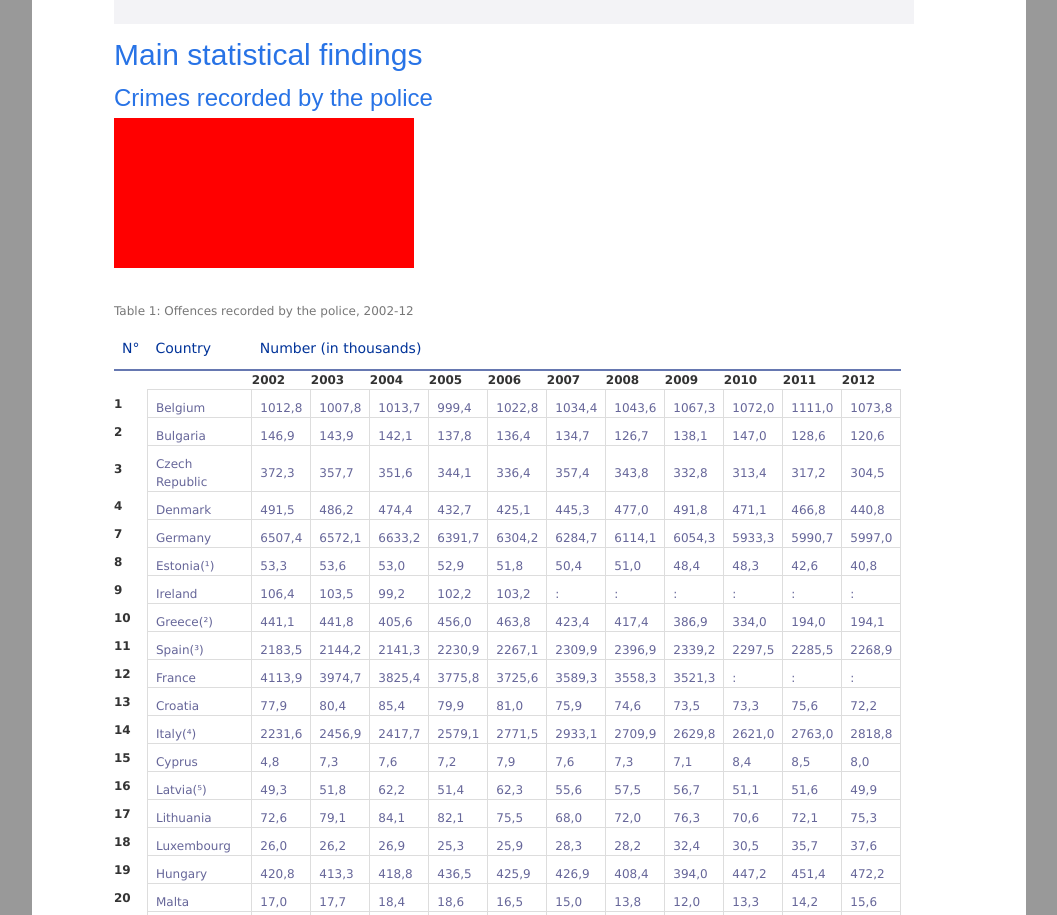
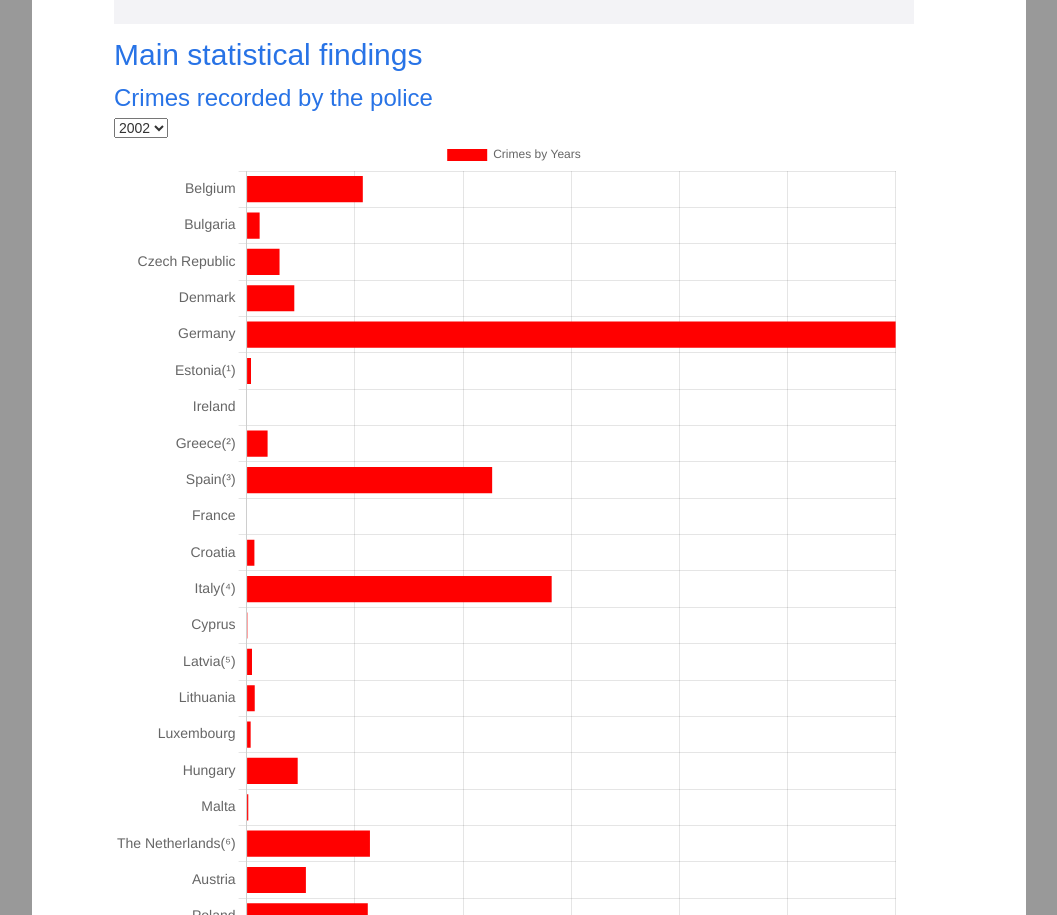
Before and after one commit to Yashidao/js-datavisualisation-challenge, a plain HTML site: page index.html in a window 1280 px wide. Shown: the part 1150-2065 px from the top of the page, without its empty margins (111-1168 px from the left). Drawn offline with nearby package versions, Linux system fonts and the light colour scheme; a web font is replaced by a local one.

Commit message:
graphique fonctionnel

```diff
--- a/assets/script.js
+++ b/assets/script.js
@@ -9,14 +9,194 @@ document.getElementById("firstHeading").insertAdjacentElement("afterend", canvas
 let canvasPolice = document.createElement("canvas")
 canvasPolice.setAttribute("id", "canvasPolice")
 document.getElementById("table1").insertAdjacentElement("beforebegin", canvasPolice)
+canvasPolice.height = 500
 
 let canvasHomicide = document.createElement("canvas")
 canvasHomicide.setAttribute("id", "canvasHomicide")
 document.getElementById("table2").insertAdjacentElement("beforebegin", canvasHomicide)
 
+// Mise en place de th supplémentaire pour la facilité du code
+let nbthousand = document.getElementsByTagName("th")[2]
+nbthousand.setAttribute("colspan", 3)
+for (i = 3; i < 13; i++) {
+    let th = document.createElement("th")
+    th.style.gap = -30
+    document.getElementsByTagName("tr")[0].appendChild(th)
+}
 
+// Mise en place des arrays
+let arrTemp = []
+const table = document.getElementById("table1")
 
-// TEST
-canvasH1.style.backgroundColor = 'red'
-canvasPolice.style.backgroundColor = 'red'
-canvasHomicide.style.backgroundColor = 'red'
+// Array pour les années
+let arrYears = []
+let nombreTh = 26
+let countTh = 0 // Pour éviter les cases vident
+for (i = 0; i < nombreTh; i++) {
+    if (i >= 15) {
+        arrYears[countTh] = document.getElementsByTagName("th")[i].textContent
+        countTh++
+    }
+}
+
+// Array pour les Pays
+let arrPays = []
+let countTd = 0
+let countAdaptTd = 0
+for (i = 0; i < 35; i++) {
+    if (countAdaptTd == 0) {
+        countAdaptTd += 1
+        arrPays[i] = document.getElementsByTagName("td")[countTd].textContent
+        countTd = countAdaptTd + countTd + 11
+    } else if (countAdaptTd == 1) {
+        arrPays[i] = document.getElementsByTagName("td")[countTd].textContent
+        countTd = countTd + 12
+    }
+}
+
+// Bouton dropdown selection d'année ET leur valeurs
+let slc = document.createElement("select")
+slc.setAttribute("id", "Selection")
+document.getElementById("canvasPolice").insertAdjacentElement("beforebegin", slc)
+for (i = 0; i < arrYears.length; i++) {
+    let opt = document.createElement("option")
+    opt.setAttribute("value", optionValue(i)) // ici, je call une fonction par rapport à i et les années
+    document.getElementById("Selection").appendChild(opt)
+    opt.text = arrYears[i]
+}
+function optionValue(i) {
+    arrTemp = []
+    switch (i) {
+        case 0:
+            for (let i = 0; i < table.rows.length; i++) {
+                arrTemp.push(table.rows[i].cells[2].textContent)
+                arrTemp[i] = arrTemp[i].replace(",", ".")
+            }
+            arrTemp.shift()
+            arrTemp.shift()
+            break
+        case 1:
+            for (let i = 0; i < table.rows.length; i++) {
+                arrTemp.push(table.rows[i].cells[3].textContent)
+                arrTemp[i] = arrTemp[i].replace(",", ".")
+            }
+            arrTemp.shift()
+            arrTemp.shift()
+            break
+        case 2:
+            for (let i = 0; i < table.rows.length; i++) {
+                arrTemp.push(table.rows[i].cells[4].textContent)
+                arrTemp[i] = arrTemp[i].replace(",", ".")
+            }
+            arrTemp.shift()
+            arrTemp.shift()
+            break
+        case 3:
+            for (let i = 0; i < table.rows.length; i++) {
+                arrTemp.push(table.rows[i].cells[5].textContent)
+                arrTemp[i] = arrTemp[i].replace(",", ".")
+            }
+            arrTemp.shift()
+            arrTemp.shift()
+            break
+        case 4:
+            for (let i = 0; i < table.rows.length; i++) {
+                arrTemp.push(table.rows[i].cells[6].textContent)
+                arrTemp[i] = arrTemp[i].replace(",", ".")
+            }
+            arrTemp.shift()
+            arrTemp.shift()
+            break
+        case 5:
+            for (let i = 0; i < table.rows.length; i++) {
+                arrTemp.push(table.rows[i].cells[7].textContent)
+                arrTemp[i] = arrTemp[i].replace(",", ".")
+            }
+            arrTemp.shift()
+            arrTemp.shift()
+            break
+        case 6:
+            for (let i = 0; i < table.rows.length; i++) {
+                arrTemp.push(table.rows[i].cells[8].textContent)
+                arrTemp[i] = arrTemp[i].replace(",", ".")
+            }
+            arrTemp.shift()
+            arrTemp.shift()
+            break
+        case 7:
+            for (let i = 0; i < table.rows.length; i++) {
+                arrTemp.push(table.rows[i].cells[9].textContent)
+                arrTemp[i] = arrTemp[i].replace(",", ".")
+            }
+            arrTemp.shift()
+            arrTemp.shift()
+            break
+        case 8:
+            for (let i = 0; i < table.rows.length; i++) {
+                arrTemp.push(table.rows[i].cells[10].textContent)
+                arrTemp[i] = arrTemp[i].replace(",", ".")
+            }
+            arrTemp.shift()
+            arrTemp.shift()
+            break
+        case 9:
+            for (let i = 0; i < table.rows.length; i++) {
+                arrTemp.push(table.rows[i].cells[11].textContent)
+                arrTemp[i] = arrTemp[i].replace(",", ".")
+            }
+            arrTemp.shift()
+            arrTemp.shift()
+            break
+        case 10:
+            for (let i = 0; i < table.rows.length; i++) {
+                arrTemp.push(table.rows[i].cells[12].textContent)
+                arrTemp[i] = arrTemp[i].replace(",", ".")
+            }
+            arrTemp.shift()
+            arrTemp.shift()
+            break
+        default:
+            for (let i = 0; i < table.rows.length; i++) {
+                arrTemp.push(table.rows[i].cells[2].textContent)
+                arrTemp[i] = arrTemp[i].replace(",", ".")
+            }
+            arrTemp.shift()
+            arrTemp.shift()
+    }
+    return arrTemp
+}
+
+//Event pour le changement d'année
+document.getElementById("Selection").addEventListener('change', choixAnnee)
+function choixAnnee() {
+    console.log(slc.value)
+    graphPolice.data.datasets[0].data = slc.value.split(',')
+    graphPolice.update()
+}
+
+// Graphique Police
+let graphPolice = new Chart(canvasPolice, {
+    type: "bar",
+    data: {
+        labels: arrPays,
+        datasets: [
+            {
+                label: "Crimes by Years",
+                data: arrTemp,
+                backgroundColor: 'red'
+            }
+        ]
+    },
+    options: {
+        indexAxis: 'y',
+        scales: {
+            y: {
+                ticks: {
+                    font: {
+                        size: 14
+                    }
+                }
+            }
+        }
+    }
+})
--- a/index.html
+++ b/index.html
@@ -2064,6 +2064,7 @@
   </div>
     <!-- <script src="https://d3js.org/d3.v5.min.js"></script> -->
     <!-- <script src="https://cdnjs.cloudflare.com/ajax/libs/dimple/2.3.0/dimple.latest.min.js"></script> -->
+    <script src="https://cdnjs.cloudflare.com/ajax/libs/Chart.js/3.7.1/chart.min.js"></script>
     <script src="/assets/script.js"></script>
 </body>
 
```
